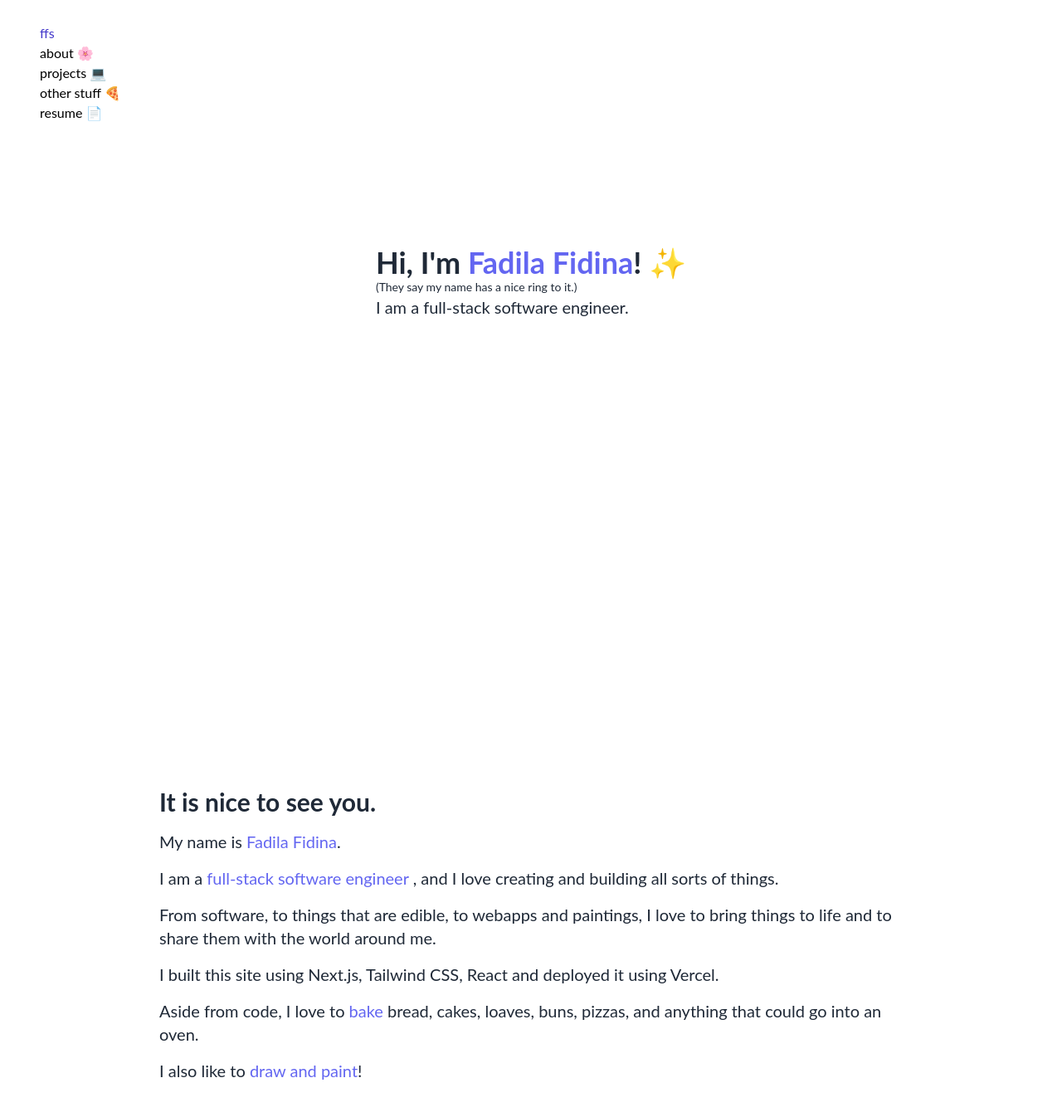
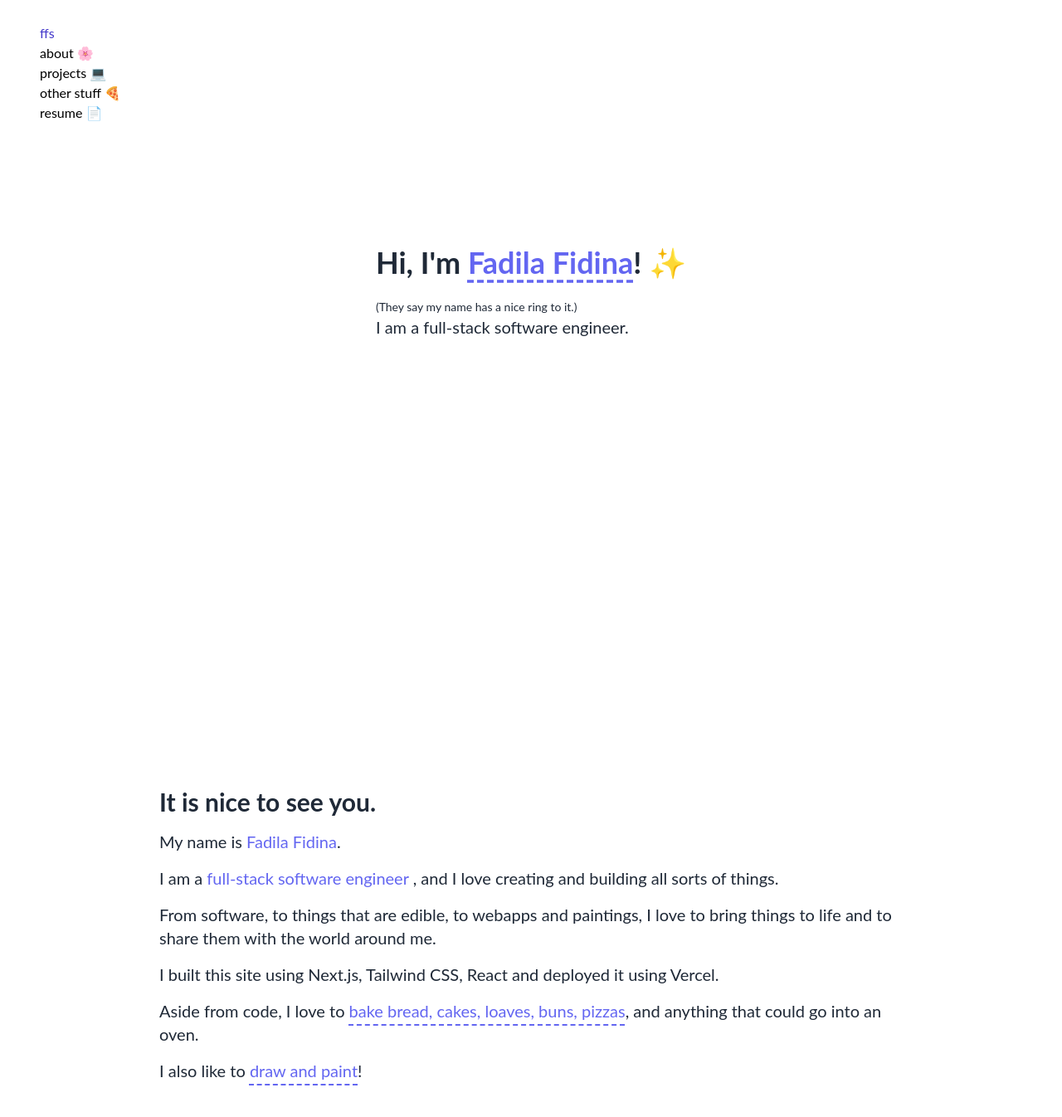
Before and after one commit to fadilafidina/me, a Next.js app in the folder nextjs-blog/: page / in a window 1280 px wide. Shown: the top 1346 px of the page at 83% size. Built offline with nearby package versions, Linux system fonts and the light colour scheme.

Commit message:
i added the squiggly thing and i love it!

```diff
--- a/nextjs-blog/components/layout.js
+++ b/nextjs-blog/components/layout.js
@@ -23,10 +23,10 @@ export default function Layout({ children, home }) {
             <div className="py-36 min-h-screen grid justify-center">
               <div className='py-1 text-gray-800'>
                 <h1 className="text-4xl font-bold">
-                  Hi, I'm <span className='text-indigo-500'>Fadila Fidina</span>! ✨
+                  Hi, I'm <span className='text-indigo-500 underline decoration-dashed underline-offset-8 hover:decoration-wavy'>Fadila Fidina</span>! ✨
                 </h1>
 
-                <div className="text-sm">
+                <div className="text-sm pt-6">
                   (They say my name has a nice ring to it.)
                 </div>
 
--- a/nextjs-blog/pages/index.js
+++ b/nextjs-blog/pages/index.js
@@ -35,11 +35,11 @@ export default function Home() {
         </div>
 
         <div className='pt-4'>
-          Aside from code, I love to <span className='text-indigo-500'>bake</span> bread, cakes, loaves, buns, pizzas, and anything that could go into an oven.
+          Aside from code, I love to <a href='https://www.instagram.com/matchadou/' className='text-indigo-500 underline decoration-dashed underline-offset-8 hover:decoration-wavy'>bake bread, cakes, loaves, buns, pizzas</a>, and anything that could go into an oven.
         </div>
 
         <div className='pt-4'>
-          I also like to <span className='text-indigo-500'>draw and paint</span>!
+          I also like to <a href='https://www.instagram.com/dilajournals/' className='text-indigo-500 underline decoration-dashed underline-offset-8 hover:decoration-wavy'>draw and paint</a>!
         </div>
       </div>
 
```
